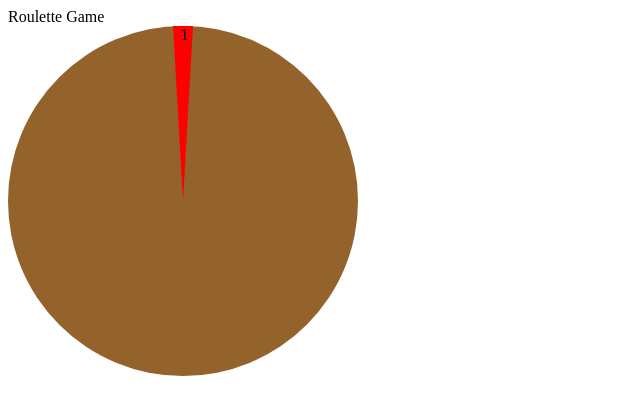
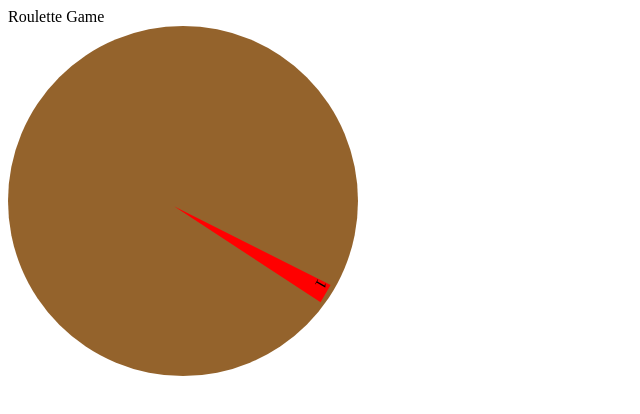
Before and after one commit to codetapacademy/all-on-red-with-react, a React (Create React App) app: page / in a window 1280 px wide. Shown: the top 414 px of the page, without its empty margins (0-640 px from the left). Built offline with nearby package versions, Linux system fonts and the light colour scheme.

Commit message:
feat: [bigdanNegura] - rotate the slot and pass a dynamically number as prop on component

```diff
--- a/src/component/slot/slot.component.jsx
+++ b/src/component/slot/slot.component.jsx
@@ -2,7 +2,7 @@ import React from "react";
 import { StyledSlot } from "./slot.style";
 
 const Slot = () => {
-  return <StyledSlot>1</StyledSlot>;
+  return <StyledSlot number={1} />;
 };
 
 export default Slot;
--- a/src/component/slot/slot.style.js
+++ b/src/component/slot/slot.style.js
@@ -6,9 +6,11 @@ export const StyledSlot = styled.div`
   position: relative;
   display: inline-block;
   margin-left: 165px;
+  transform: rotate(120deg);
+  transform-origin: 50% 100%;
 
   &::after {
-    content: "1";
+    content: ${({ number }) => `"${number}"`};
     position: relative;
   }
 
```
